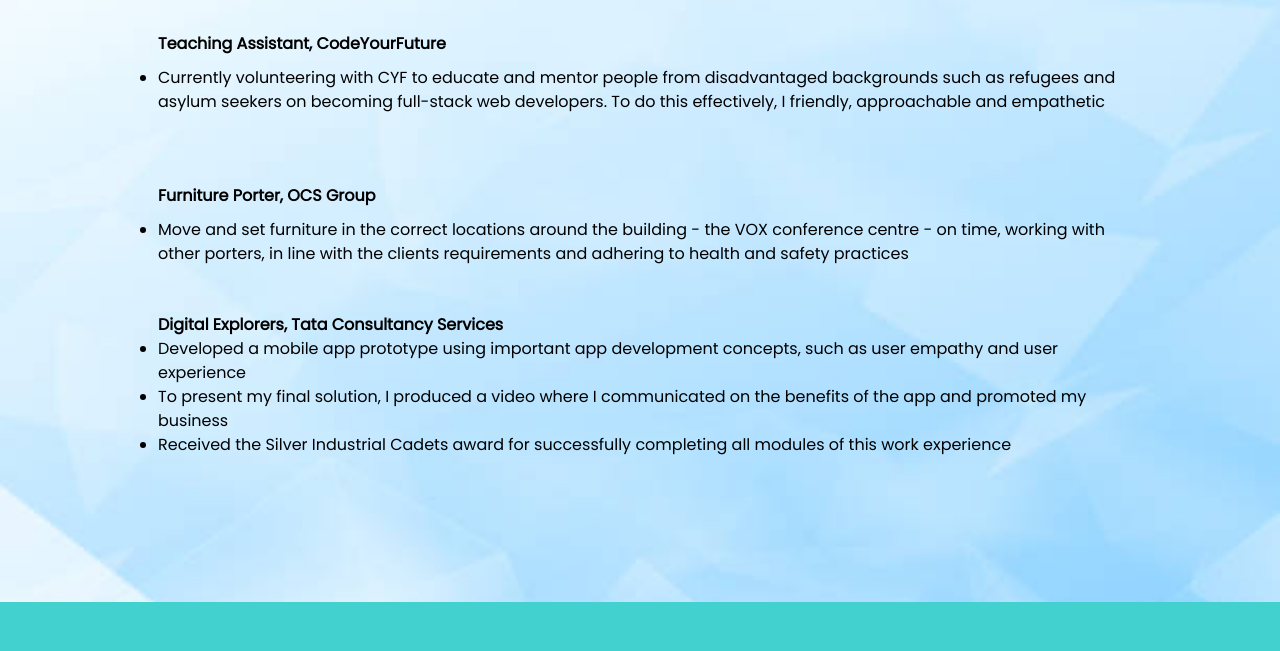
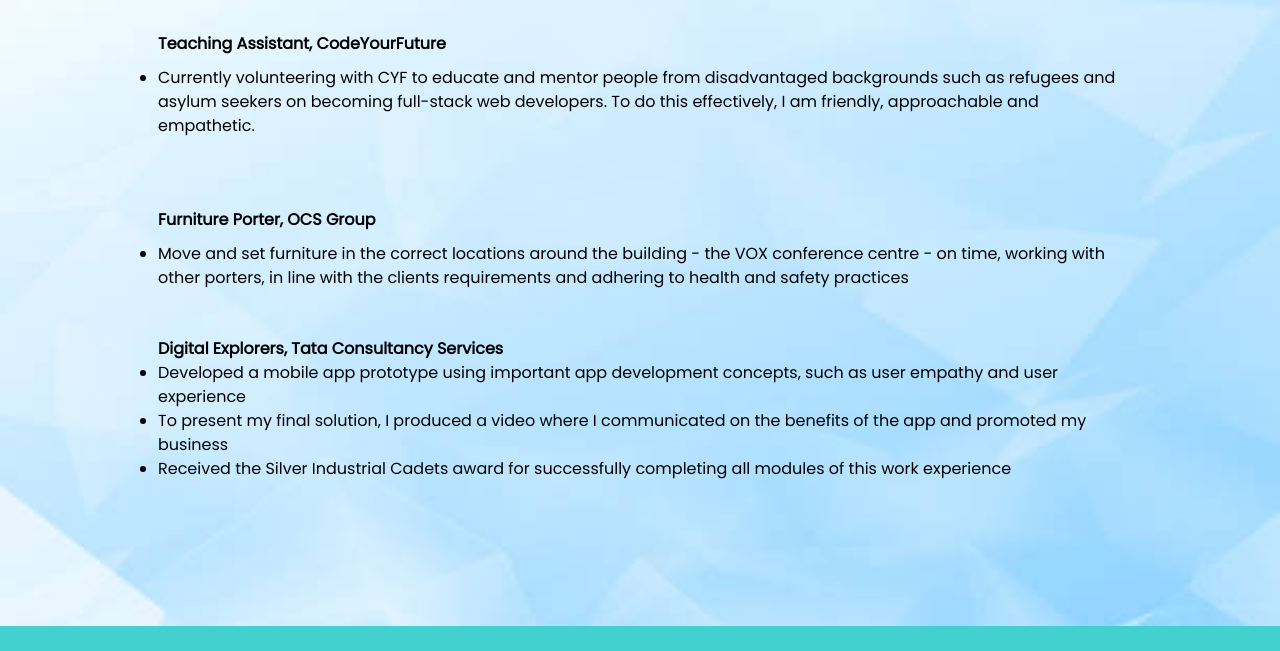
Before and after one commit to SherlockX9/CVwebpage_edition1, a plain HTML site: page work-experience.html in a window 1280 px wide. Shown: the part 149-800 px from the top of the page. Drawn offline with Linux system fonts and the light colour scheme.

Commit message:
modified work-experience.html

```diff
--- a/work-experience.html
+++ b/work-experience.html
@@ -31,7 +31,7 @@
                             <li>
                             Currently volunteering with CYF to educate and mentor people from disadvantaged
                             backgrounds such as refugees and asylum seekers on becoming full-stack web developers.
-                            To do this effectively, I friendly, approachable and empathetic
+                            To do this effectively, I am friendly, approachable and empathetic.
                             </li>
 
                         </ul>
```
